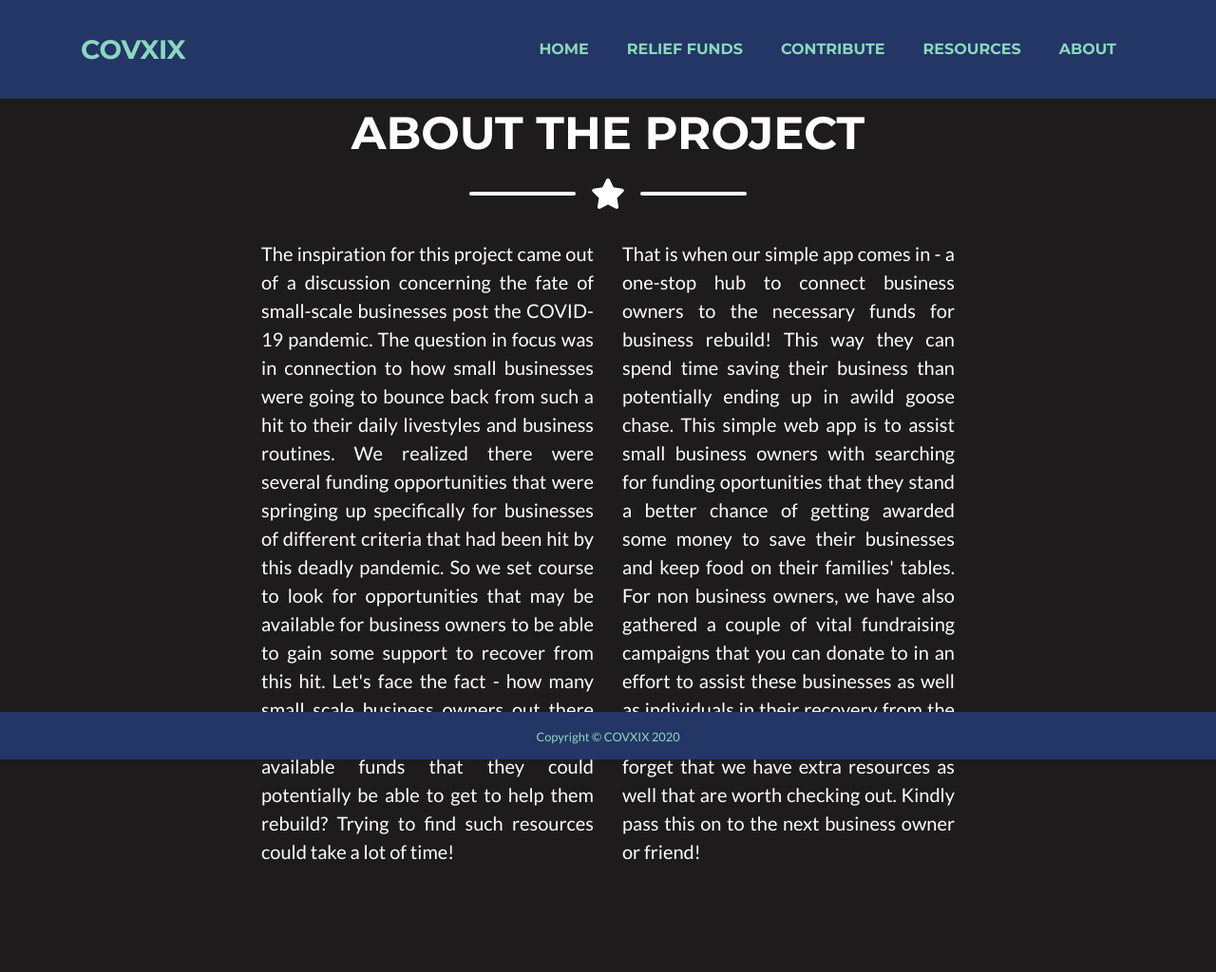
After one commit to acheamponge/COVID19-project, a Flask app: page /about in a window 1280 px wide. The commit adds this page. Shown: the whole page at 95% size. Run offline with Flask 2, Linux system fonts and the light colour scheme; some libraries are stand-ins or nearby versions.

Commit message:
added about page

```diff
--- a/main.py
+++ b/main.py
@@ -34,5 +34,9 @@ def goFUndMe():
 def help():
     return render_template('resources.html', resources = resources)
 
+@app.route('/about')
+def about():
+    return render_template('about.html')
+
 if __name__ == '__main__':
-    app.run()
+    app.run(host = '127.0.0.1', port = 8080)
--- a/static/css/main.css
+++ b/static/css/main.css
@@ -32,3 +32,10 @@ footer {
     padding-bottom: 0px;
     padding-top: 25px;
 }
+
+.cont {
+    position: absolute;
+    top: 50%;
+    left: 50%;
+    transform: translateX(-50%) translateY(-50%);
+  }
--- /dev/null
+++ b/templates/about.html
@@ -0,0 +1,118 @@
+<!DOCTYPE html>
+<html lang="en">
+
+<head>
+
+  <meta charset="utf-8">
+  <meta name="viewport" content="width=device-width, initial-scale=1, shrink-to-fit=no">
+  <meta name="description" content="">
+  <meta name="author" content="">
+
+  <title>COVID-19</title>
+
+  <!-- Custom fonts for this theme -->
+  <link href="../static/vendor/fontawesome-free/css/all.min.css" rel="stylesheet" type="text/css">
+  <link href="https://fonts.googleapis.com/css?family=Montserrat:400,700" rel="stylesheet" type="text/css">
+  <link href="https://fonts.googleapis.com/css?family=Lato:400,700,400italic,700italic" rel="stylesheet" type="text/css">
+
+  <!-- Custom CSS -->
+  <link href="../static/css/main.css" rel="stylesheet">
+
+  <!-- Theme CSS -->
+  <link href="../static/css/freelancer.css" rel="stylesheet">
+
+</head>
+
+<body id="page-top">
+
+  <!-- Navigation -->
+  <nav class="navbar navbar-expand-lg bg-secondary text-uppercase fixed-top" id="mainNav">
+    <div class="container">
+      <a class="navbar-brand js-scroll-trigger" href="/">COVXIX</a>
+      <button class="navbar-toggler navbar-toggler-right text-uppercase font-weight-bold bg-primary text-white rounded" type="button" data-toggle="collapse" data-target="#navbarResponsive" aria-controls="navbarResponsive" aria-expanded="false" aria-label="Toggle navigation">
+        Menu
+        <i class="fas fa-bars"></i>
+      </button>
+      <div class="collapse navbar-collapse" id="navbarResponsive">
+        <ul class="navbar-nav ml-auto">
+          <li class="nav-item mx-0 mx-lg-1">
+            <a class="nav-link py-3 px-0 px-lg-3 rounded js-scroll-trigger" href="/home">Home</a>
+          </li>
+          <li class="nav-item mx-0 mx-lg-1">
+            <a class="nav-link py-3 px-0 px-lg-3 rounded js-scroll-trigger" href="/relief">Relief Funds</a>
+          </li>
+          <li class="nav-item mx-0 mx-lg-1">
+            <a class="nav-link py-3 px-0 px-lg-3 rounded js-scroll-trigger" href="/contribute">Contribute</a>
+		  </li>
+		  <li class="nav-item mx-0 mx-lg-1">
+            <a class="nav-link py-3 px-0 px-lg-3 rounded js-scroll-trigger" href="/resources">Resources</a>
+          </li>
+          <li class="nav-item mx-0 mx-lg-1">
+            <a class="nav-link py-3 px-0 px-lg-3 rounded js-scroll-trigger" href="#">About</a>
+          </li>
+        </ul>
+      </div>
+    </div>
+  </nav>
+
+<!-- About Section -->
+<section class="page-section bg-primary text-white mb-0" id="about">
+    <div class="container">
+        <br/>
+      <!-- About Section Heading -->
+      <h2 class="page-section-heading text-center text-uppercase text-white">About the Project</h2>
+
+      <!-- Icon Divider -->
+      <div class="divider-custom divider-light">
+        <div class="divider-custom-line"></div>
+        <div class="divider-custom-icon">
+          <i class="fas fa-star"></i>
+        </div>
+        <div class="divider-custom-line"></div>
+      </div>
+
+      <!-- About Section Content -->
+      <div class="row">
+        <div class="col-lg-4 ml-auto">
+          <p class="lead">
+              The inspiration for this project came out of a discussion concerning the fate of small-scale
+            businesses post the COVID-19 pandemic. The question in focus was in connection to how small businesses were going to bounce back from such a hit to their daily livestyles and business routines. We realized there were several funding opportunities that were springing up specifically for businesses of different criteria that had been hit by this deadly pandemic. So we set course to look for opportunities that may be available for business owners to be able to gain some support to recover from this hit. Let's face the fact - how many small scale business owners out there might be well-aware of all of these available funds that they could potentially be able to get to help them rebuild? Trying to find such resources could take a lot of time!
+            </p>
+        </div>
+        <div class="col-lg-4 mr-auto">
+          <p class="lead">That is when our simple app comes in - a one-stop hub to connect business owners to the necessary funds for business rebuild! This way they can spend time saving their business than potentially ending up in awild goose chase. This simple web app is to assist small business owners with searching for funding oportunities that they stand a better chance of getting awarded some money to save their businesses and keep food on their families' tables. For non business owners, we have also gathered a couple of vital fundraising campaigns that you can donate to in an effort to assist these businesses as well as individuals in their recovery from the heavy blow of this pandemic. Do not forget that we have extra resources as well that are worth checking out. Kindly pass this on to the next business owner or friend!
+            </p>
+        </div>
+      </div>
+
+    </div>
+  </section>
+
+   <!-- Footer Section -->
+   <footer class="copyright py-4 text-center footer">
+    <div class="cont">
+      <small>Copyright &copy; COVXIX 2020</small>
+    </div>
+  </footer>
+
+<!-- Scroll to Top Button (Only visible on small and extra-small screen sizes) -->
+<div class="scroll-to-top d-lg-none position-fixed ">
+<a class="js-scroll-trigger d-block text-center text-white rounded" href="#page-top">
+  <i class="fa fa-chevron-up"></i>
+</a>
+</div>
+
+
+<!-- Bootstrap core JavaScript -->
+<script src="../static/vendor/jquery/jquery.min.js"></script>
+<script src="../static/vendor/bootstrap/js/bootstrap.bundle.min.js"></script>
+
+<!-- Plugin JavaScript -->
+<script src="../static/vendor/jquery-easing/jquery.easing.min.js"></script>
+
+<!-- Custom scripts for this template -->
+<script src="../static/js/freelancer.min.js"></script>
+
+</body>
+
+</html>
```
Also changed, not shown: templates/contribute.html (+6 -3 lines), templates/index.html (+9 -6 lines), templates/relief.html (+8 -5 lines), templates/resources.html (+8 -38 lines).
